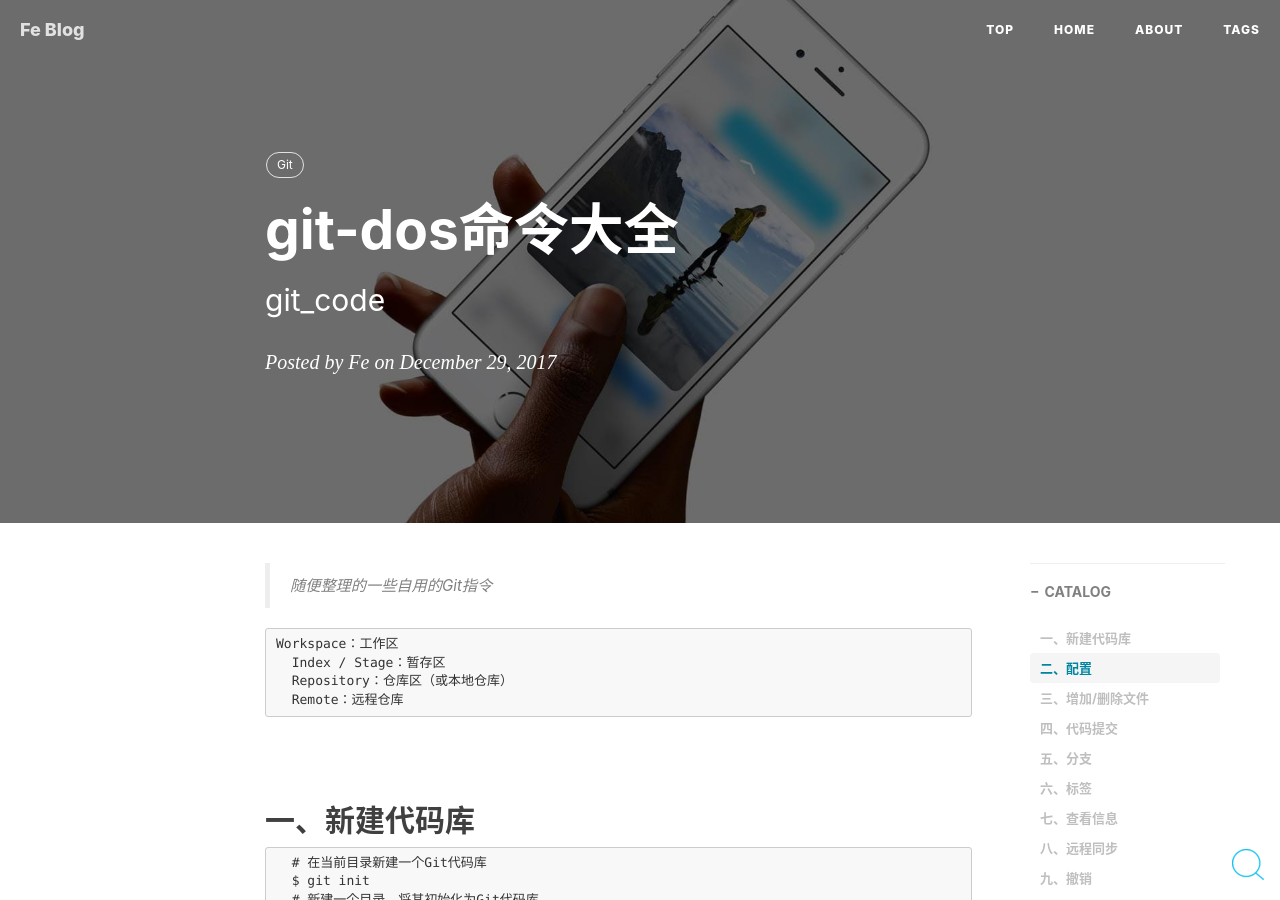
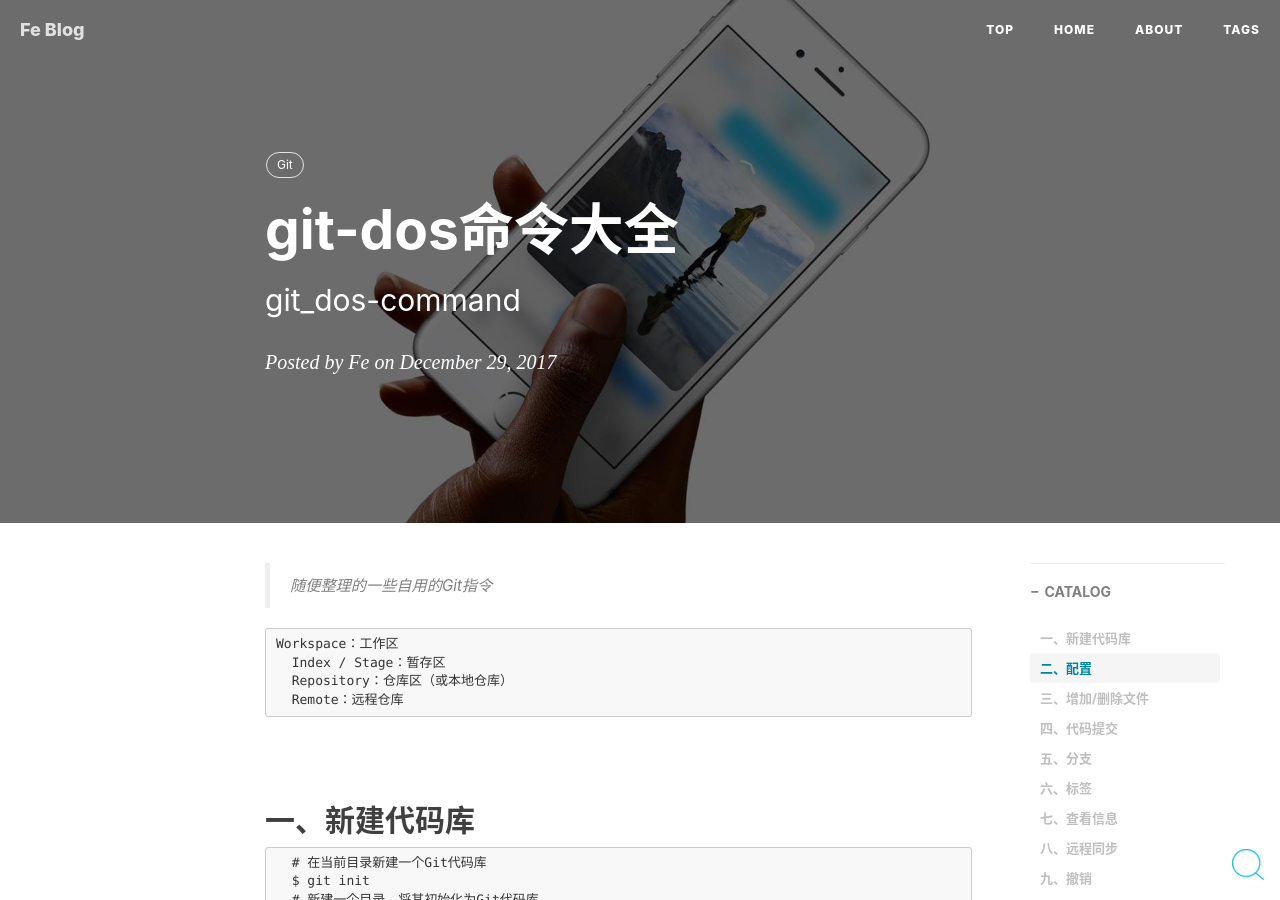
Before and after one commit to FeDemo/fedemo.github.io, a Jekyll site: the page built from _posts/2017-12-29-git_dos-command.md, in a window 1280 px wide and 900 px high. Built offline with Jekyll 4.4.1, drawn with Linux system fonts in a browser that asks for light colours; nearby versions of some CDN libraries; comment, search, counter and statistics services are not loaded.

Commit message:
update post/git_dos-command(name)

```diff
--- a/_posts/2017-02-15-git_code.md
+++ b/_posts/2017-12-29-git_dos-command.md
@@ -1,7 +1,7 @@
 ---
 layout:     post
 title:      git-dos命令大全
-subtitle:   git_code
+subtitle:   git_dos-command
 date:       2017-12-29
 author:     Fe
 header-img: img/post-bg-ios9-web.jpg
```
